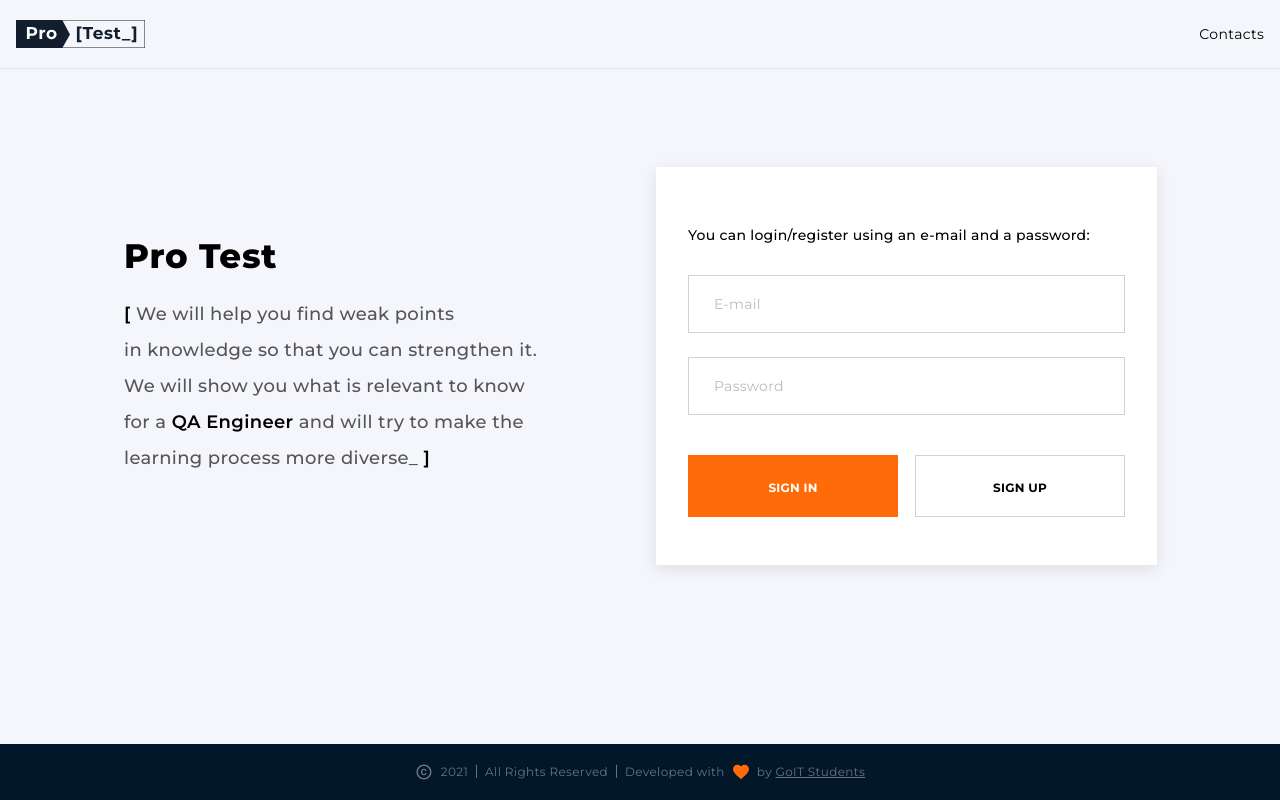
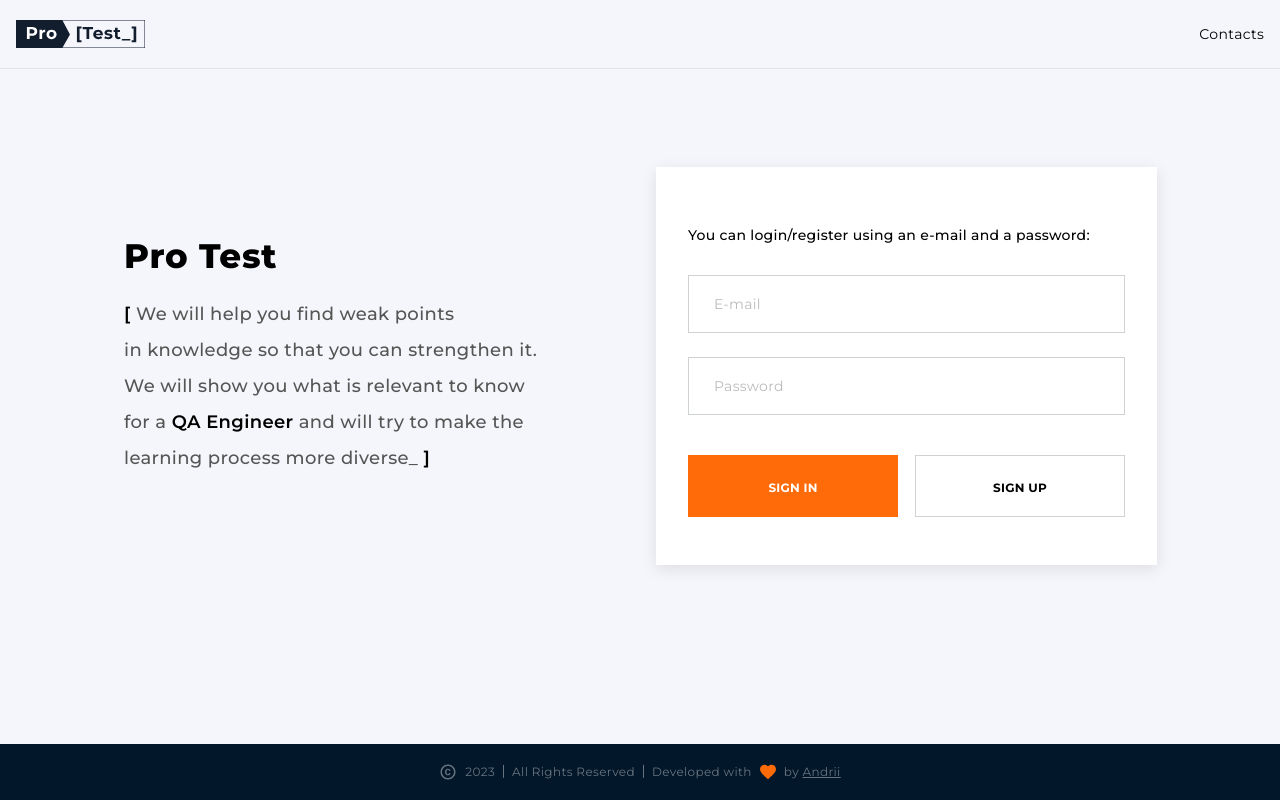
Before and after one commit to YellowFlash1040/ProTest, a React (Vite) app: page /auth in a window 1280 px wide. Built offline with nearby package versions, Linux system fonts and the light colour scheme.

Commit message:
fix: update Footer text

```diff
--- a/src/components/Footer/Footer.tsx
+++ b/src/components/Footer/Footer.tsx
@@ -10,7 +10,7 @@ const Footer = () => {
       <ul className={s.infoList}>
         <li className={clsx(s.infoListItem, s.addAfter)}>
           <CopyRight width={18} height={18} className={s.copyRightIcon} />
-          2021
+          2023
         </li>
         <li className={clsx(s.infoListItem, s.addAfter)}>
           All Rights Reserved
@@ -21,8 +21,8 @@ const Footer = () => {
         </li>
         <li className={s.infoListItem}>
           by&nbsp;
-          <a href='https://goit.global/ua/' target='_blank'>
-            GoIT Students
+          <a href='https://github.com/YellowFlash1040/' target='_blank'>
+            Andrii
           </a>
         </li>
       </ul>
```
